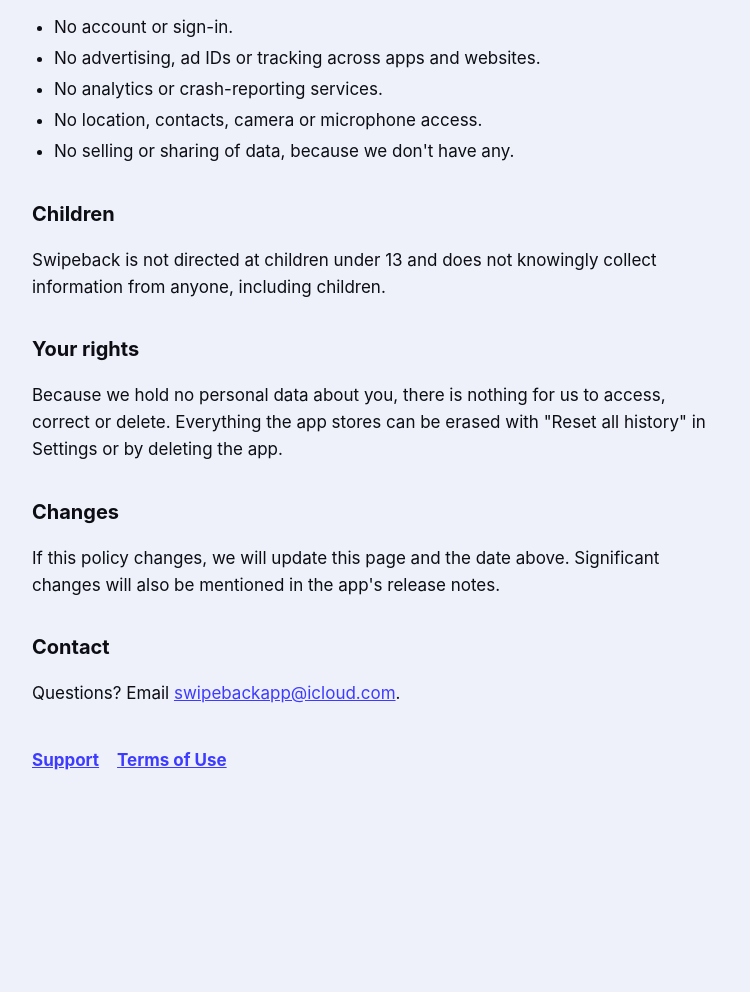
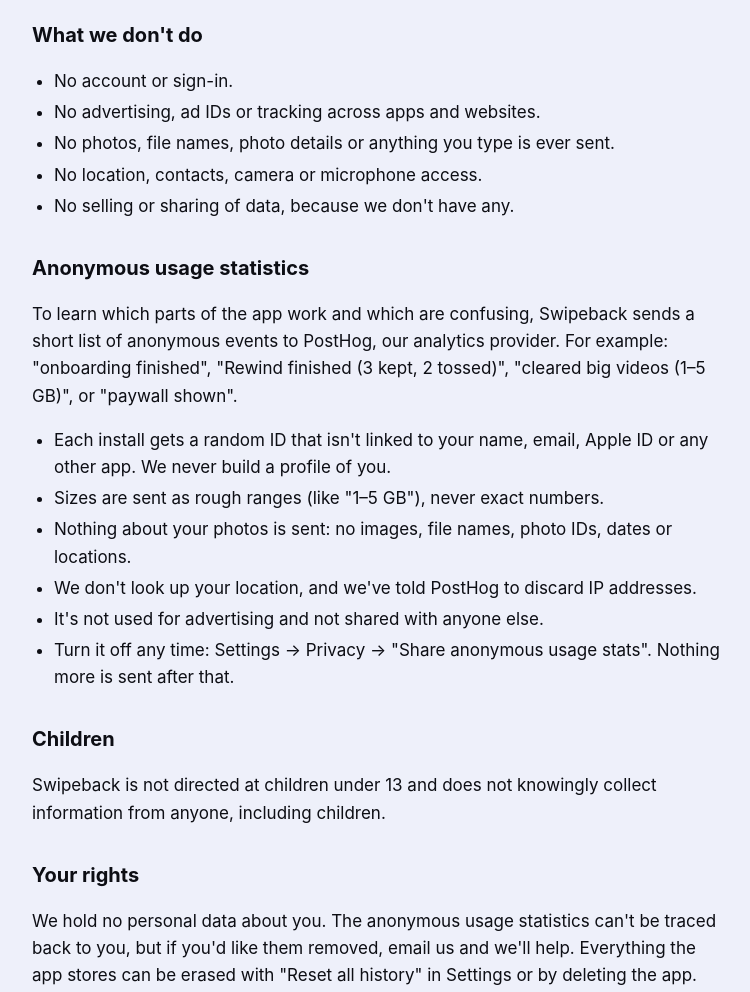
Before and after one commit to BoldfyMedia/swipeback-site, a plain HTML site: page privacy.html in a window 1280 px wide. Shown: the part 1647-2639 px from the top of the page, without its empty margins (264-1014 px from the left). Before the commit the page ends 2485 px from the top, so only its background shows below. Drawn offline with Linux system fonts and the light colour scheme.

Commit message:
Privacy policy: describe anonymous usage stats
Co-Authored-By: Claude Opus 5.5 <noreply@anthropic.com>

```diff
--- a/privacy.html
+++ b/privacy.html
@@ -11,10 +11,10 @@
 <main>
   <header><img src="icon.png" alt=""><a href="index.html">Swipeback</a></header>
   <h1>Privacy Policy</h1>
-  <p class="meta">Effective 22 November 2026</p>
+  <p class="meta">Effective 24 November 2026</p>
 
   <div class="box lime">
-    <strong>The short version:</strong> Swipeback works entirely on your device. Your photos, screenshots and choices never leave it. There is no account, no ads, no tracking and no analytics. We don't collect, sell or share any personal data.
+    <strong>The short version:</strong> Swipeback works entirely on your device. Your photos, screenshots and choices never leave it. There is no account, no ads and no tracking. The only thing the app sends is anonymous usage statistics (like "finished a Rewind"), which you can turn off in Settings. We never sell or share data.
   </div>
 
   <h2>Who we are</h2>
@@ -45,16 +45,27 @@
   <ul>
     <li>No account or sign-in.</li>
     <li>No advertising, ad IDs or tracking across apps and websites.</li>
-    <li>No analytics or crash-reporting services.</li>
+    <li>No photos, file names, photo details or anything you type is ever sent.</li>
     <li>No location, contacts, camera or microphone access.</li>
     <li>No selling or sharing of data, because we don't have any.</li>
+  </ul>
+
+  <h2>Anonymous usage statistics</h2>
+  <p>To learn which parts of the app work and which are confusing, Swipeback sends a short list of anonymous events to PostHog, our analytics provider. For example: "onboarding finished", "Rewind finished (3 kept, 2 tossed)", "cleared big videos (1–5 GB)", or "paywall shown".</p>
+  <ul>
+    <li>Each install gets a random ID that isn't linked to your name, email, Apple ID or any other app. We never build a profile of you.</li>
+    <li>Sizes are sent as rough ranges (like "1–5 GB"), never exact numbers.</li>
+    <li>Nothing about your photos is sent: no images, file names, photo IDs, dates or locations.</li>
+    <li>We don't look up your location, and we've told PostHog to discard IP addresses.</li>
+    <li>It's not used for advertising and not shared with anyone else.</li>
+    <li>Turn it off any time: Settings → Privacy → "Share anonymous usage stats". Nothing more is sent after that.</li>
   </ul>
 
   <h2>Children</h2>
   <p>Swipeback is not directed at children under 13 and does not knowingly collect information from anyone, including children.</p>
 
   <h2>Your rights</h2>
-  <p>Because we hold no personal data about you, there is nothing for us to access, correct or delete. Everything the app stores can be erased with "Reset all history" in Settings or by deleting the app.</p>
+  <p>We hold no personal data about you. The anonymous usage statistics can't be traced back to you, but if you'd like them removed, email us and we'll help. Everything the app stores can be erased with "Reset all history" in Settings or by deleting the app.</p>
 
   <h2>Changes</h2>
   <p>If this policy changes, we will update this page and the date above. Significant changes will also be mentioned in the app's release notes.</p>
```
